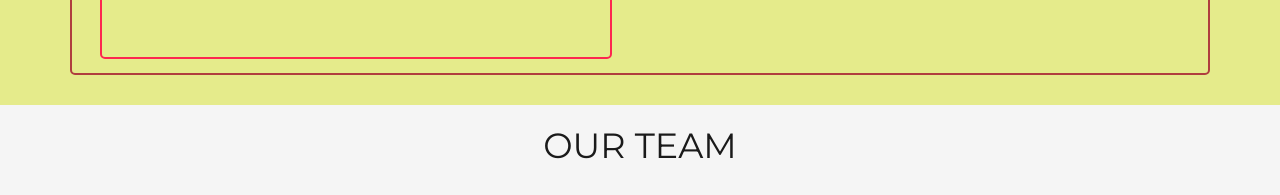
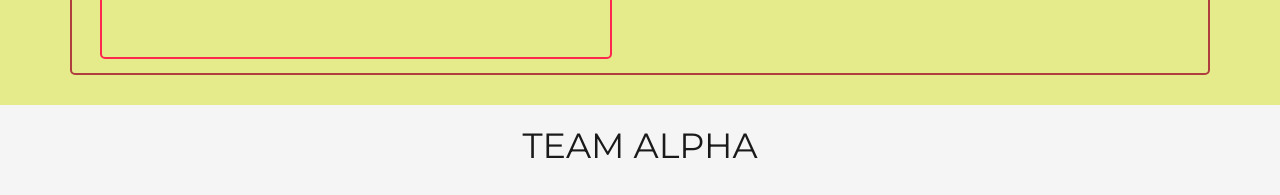
Before and after one commit to Ruun/Email, a plain HTML site: page index.html in a window 1280 px wide. Shown: the part 2360-2555 px from the top of the page. Drawn offline with Linux system fonts and the light colour scheme; files whose address does not match are found by name.

Commit message:
Update index.html

```diff
--- a/index.html
+++ b/index.html
@@ -492,7 +492,7 @@
 
     <div class="container">
         <br>
-        <h2 style="text-align: center;">OUR TEAM</h2>
+        <h2 style="text-align: center;">TEAM ALPHA</h2>
         <br>
         <div class="row">
             <div class="skill_bottom_content text-center" >
```
